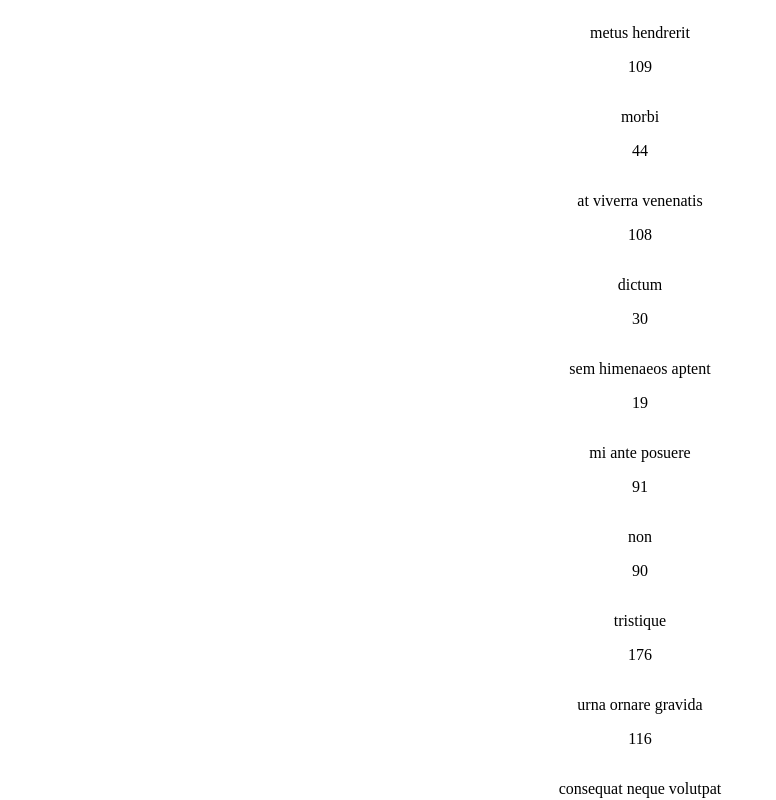
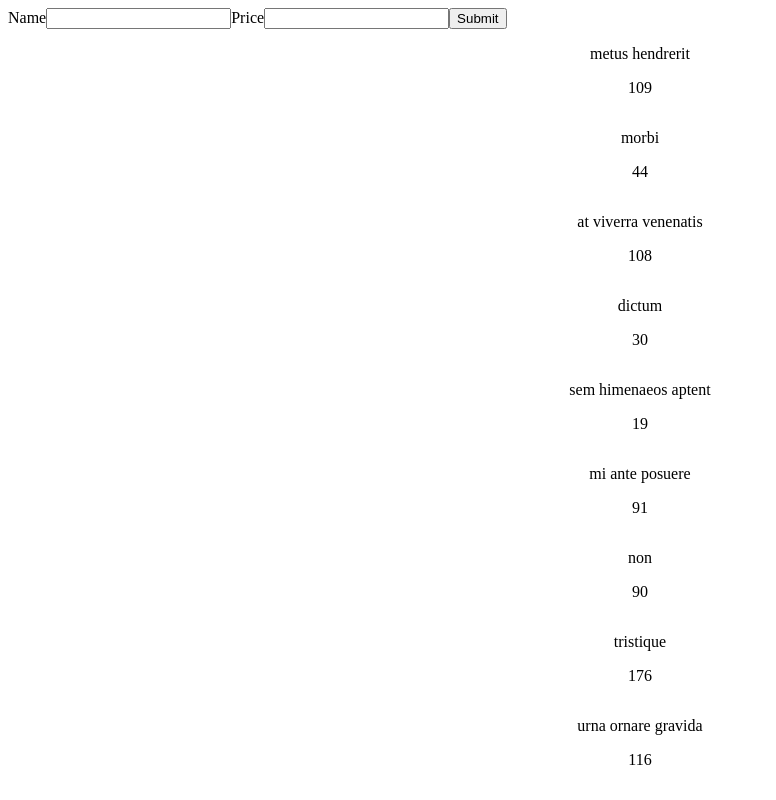
Before and after one commit to Reem-Nosbaum/miss-book, a React (Create React App) app: page / in a window 1280 px wide. Shown: the top 800 px of the page, without its empty margins (0-776 px from the left). Built offline with nearby package versions, Linux system fonts and the light colour scheme.

Commit message:
Improve structure / format of the code. :art:

```diff
--- a/src/components/BookApp.jsx
+++ b/src/components/BookApp.jsx
@@ -1,33 +1,64 @@
-import { useEffect, useState } from "react";
+import { useEffect, useRef, useState } from "react";
 import { getBooks } from "../services/getBooks";
 import BookList from "./BookList";
 import BookDetails from "./BookDetails";
+import BookFilter from "./BookFilter";
 
 function BookApp() {
   const [booksData, setBooksData] = useState(null);
-  const [filter, setFilter] = useState(null);
   const [selectBook, setSelectBook] = useState(null);
+  const [filterName, setFilterName] = useState("");
+  const [filterPrice, setFilterPrice] = useState("");
+  const books = useRef([]);
 
   async function loadBooks() {
     try {
-      const books = await getBooks();
-      setBooksData(books);
+      const booksRes = await getBooks();
+      books.current = booksRes;
+
+      setBooksData(booksRes);
     } catch (e) {
       console.log(e);
     }
   }
   useEffect(() => {
     loadBooks();
-  }, [filter]);
-
+  }, []);
+  console.log(books);
   function onSelectBook(bookId) {
     const book = booksData.find((currBook) => bookId === currBook.id);
     setSelectBook(book);
     console.log(bookId);
   }
+
+  function filterBy() {
+    let filteredBooks = [...booksData];
+
+    if (filterName) {
+      filteredBooks = filteredBooks.filter((book) =>
+        book.title.includes(filterName)
+      );
+    }
+
+    if (filterPrice) {
+      filteredBooks = filteredBooks.filter((book) =>
+        book.listPrice.amount.toString().includes(filterPrice)
+      );
+    }
+
+    setBooksData(filteredBooks);
+  }
   return (
     <>
+      <BookFilter
+        filterName={filterName}
+        filterPrice={filterPrice}
+        setFilterName={setFilterName}
+        setFilterPrice={setFilterPrice}
+        filterBy={filterBy}
+      />
       {booksData ? (
+        // <BookList books={booksData} onSelectBook={onSelectBook}  />
         <BookList books={booksData} onSelectBook={onSelectBook} />
       ) : (
         <p>Loding...</p>
--- /dev/null
+++ b/src/components/BookFilter.jsx
@@ -0,0 +1,27 @@
+import React from "react";
+
+export default function BookFilter({
+  filterName,
+  filterPrice,
+  setFilterName,
+  setFilterPrice,
+  filterBy,
+}) {
+  return (
+    <div>
+      Name
+      <input
+        type="text"
+        value={filterName}
+        onChange={(e) => setFilterName(e.target.value)}
+      />
+      Price
+      <input
+        type="number"
+        value={filterPrice}
+        onChange={(e) => setFilterPrice(e.target.value)}
+      />
+      <button onClick={filterBy}>Submit</button>
+    </div>
+  );
+}
```
